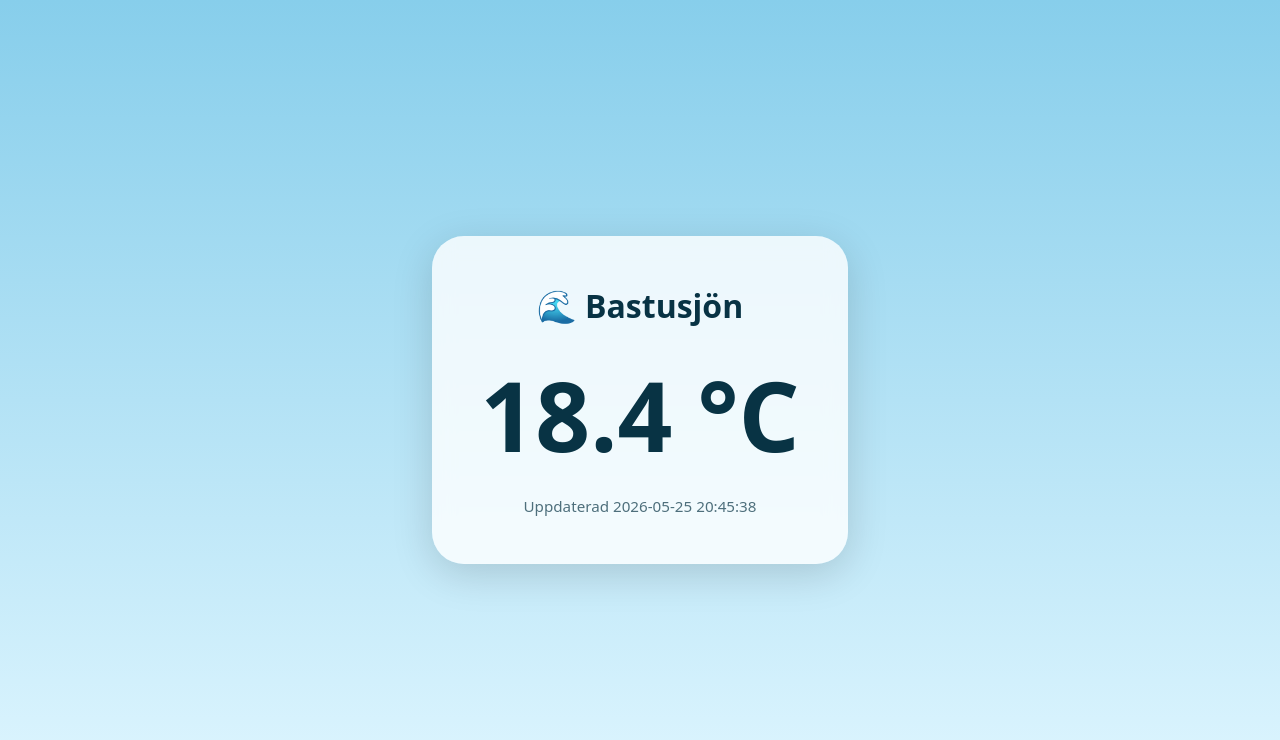
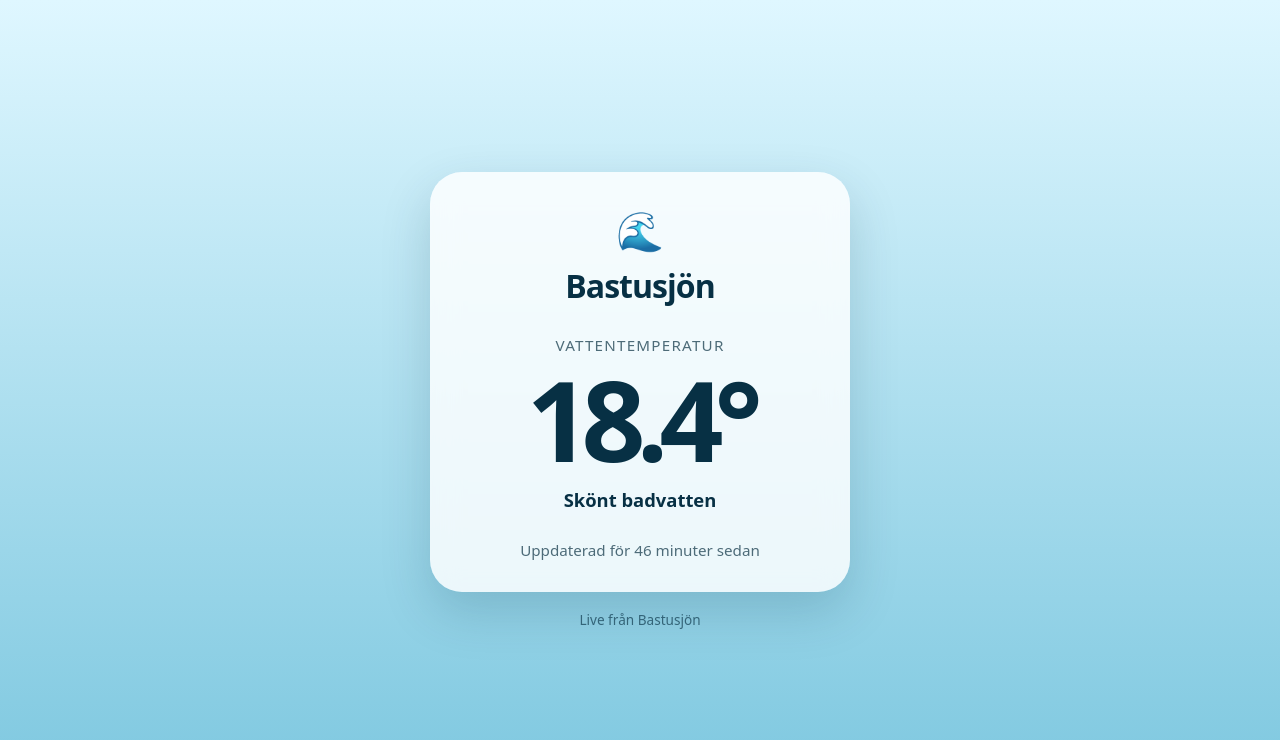
Before and after one commit to tardfish/bastusjon, a plain HTML site: page index.html in a window 1280 px wide. Drawn offline with Linux system fonts and the light colour scheme.

Commit message:
Update index.html

```diff
--- a/index.html
+++ b/index.html
@@ -1,89 +1,163 @@
 <!doctype html>
 <html lang="sv">
 <head>
-  <meta charset="utf-8">
-  <meta name="viewport" content="width=device-width,initial-scale=1">
-
+  <meta charset="utf-8" />
+  <meta name="viewport" content="width=device-width, initial-scale=1" />
   <title>Bastusjön</title>
 
   <style>
+    :root {
+      --bg1: #dff7ff;
+      --bg2: #7cc7df;
+      --card: rgba(255, 255, 255, 0.82);
+      --text: #073044;
+      --muted: #4d6b78;
+    }
+
+    * {
+      box-sizing: border-box;
+    }
+
     body {
       margin: 0;
-      height: 100vh;
-      display: grid;
-      place-items: center;
-      background:
-        linear-gradient(to bottom, #87ceeb, #dff6ff);
-      font-family: system-ui;
-      color: #083344;
+      min-height: 100svh;
+      font-family: system-ui, -apple-system, BlinkMacSystemFont, "Segoe UI", sans-serif;
+      color: var(--text);
+      background: linear-gradient(180deg, var(--bg1), var(--bg2));
+      display: flex;
+      align-items: center;
+      justify-content: center;
+      padding: 24px;
+    }
+
+    main {
+      width: 100%;
+      max-width: 420px;
+      text-align: center;
     }
 
     .card {
-      background: rgba(255,255,255,.8);
-      backdrop-filter: blur(10px);
-      padding: 3rem;
+      background: var(--card);
       border-radius: 32px;
-      text-align: center;
-      box-shadow: 0 10px 40px rgba(0,0,0,.15);
+      padding: 32px 24px;
+      box-shadow: 0 20px 50px rgba(0, 55, 80, 0.18);
+      backdrop-filter: blur(14px);
+    }
+
+    .logo {
+      font-size: 2.4rem;
+      margin-bottom: 8px;
     }
 
     h1 {
-      margin-top: 0;
+      margin: 0;
       font-size: 2rem;
+      letter-spacing: -0.03em;
+    }
+
+    .label {
+      margin-top: 28px;
+      color: var(--muted);
+      font-size: 0.95rem;
+      text-transform: uppercase;
+      letter-spacing: 0.08em;
     }
 
     .temp {
-      font-size: 6rem;
-      font-weight: 700;
-      margin: 1rem 0;
+      margin: 8px 0 4px;
+      font-size: clamp(5rem, 24vw, 7rem);
+      font-weight: 750;
+      letter-spacing: -0.08em;
+      line-height: 1;
+    }
+
+    .status {
+      margin-top: 12px;
+      font-size: 1.15rem;
+      font-weight: 600;
     }
 
     .updated {
-      opacity: .7;
-      font-size: .95rem;
+      margin-top: 28px;
+      color: var(--muted);
+      font-size: 0.95rem;
+    }
+
+    .error {
+      color: #8a1f1f;
+    }
+
+    footer {
+      margin-top: 18px;
+      color: rgba(7, 48, 68, 0.65);
+      font-size: 0.85rem;
     }
   </style>
 </head>
+
 <body>
+  <main>
+    <section class="card">
+      <div class="logo">🌊</div>
+      <h1>Bastusjön</h1>
 
-<div class="card">
-  <h1>🌊 Bastusjön</h1>
+      <div class="label">Vattentemperatur</div>
+      <div class="temp" id="temp">--°</div>
 
-  <div class="temp" id="temp">
-    -- °C
-  </div>
+      <div class="status" id="status">Hämtar temperatur...</div>
+      <div class="updated" id="updated"></div>
+    </section>
 
-  <div class="updated" id="updated">
-    Hämtar temperatur...
-  </div>
-</div>
+    <footer>Live från Bastusjön</footer>
+  </main>
 
   <script>
+    function getStatus(temp) {
+      if (temp < 10) return "🥶 Iskallt";
+      if (temp < 15) return "Friskt bad";
+      if (temp < 18) return "Svalt men badbart";
+      if (temp < 22) return "Skönt badvatten";
+      return "☀️ Perfekt badtemperatur";
+    }
+
+    function timeAgo(dateString) {
+      const date = new Date(dateString);
+      const minutes = Math.round((Date.now() - date.getTime()) / 60000);
+
+      if (minutes < 1) return "nyss";
+      if (minutes === 1) return "för 1 minut sedan";
+      if (minutes < 60) return `för ${minutes} minuter sedan`;
+
+      const hours = Math.round(minutes / 60);
+      if (hours === 1) return "för 1 timme sedan";
+      return `för ${hours} timmar sedan`;
+    }
+
     async function loadTemperature() {
       try {
-    const response =
-      await fetch("temp.json?t=" + Date.now());
-
+        const response = await fetch("temp.json?t=" + Date.now());
         const data = await response.json();
 
+        const temp = Number(data.temperature);
+
         document.getElementById("temp").textContent =
-      data.temperature.toFixed(1) + " °C";
+          `${temp.toFixed(1)}°`;
+
+        document.getElementById("status").textContent =
+          getStatus(temp);
 
         document.getElementById("updated").textContent =
-      "Uppdaterad " +
-      new Date(data.updated)
-        .toLocaleString("sv-SE");
+          `Uppdaterad ${timeAgo(data.updated)}`;
+      } catch (error) {
+        document.getElementById("status").textContent =
+          "Kunde inte hämta temperatur";
 
-  } catch (e) {
-    document.getElementById("updated").textContent =
-      "Kunde inte hämta temperatur";
+        document.getElementById("status").classList.add("error");
       }
     }
 
     loadTemperature();
-
     setInterval(loadTemperature, 30000);
   </script>
-
 </body>
 </html>
```
Lines whose indentation alone changed are shown as unchanged.
